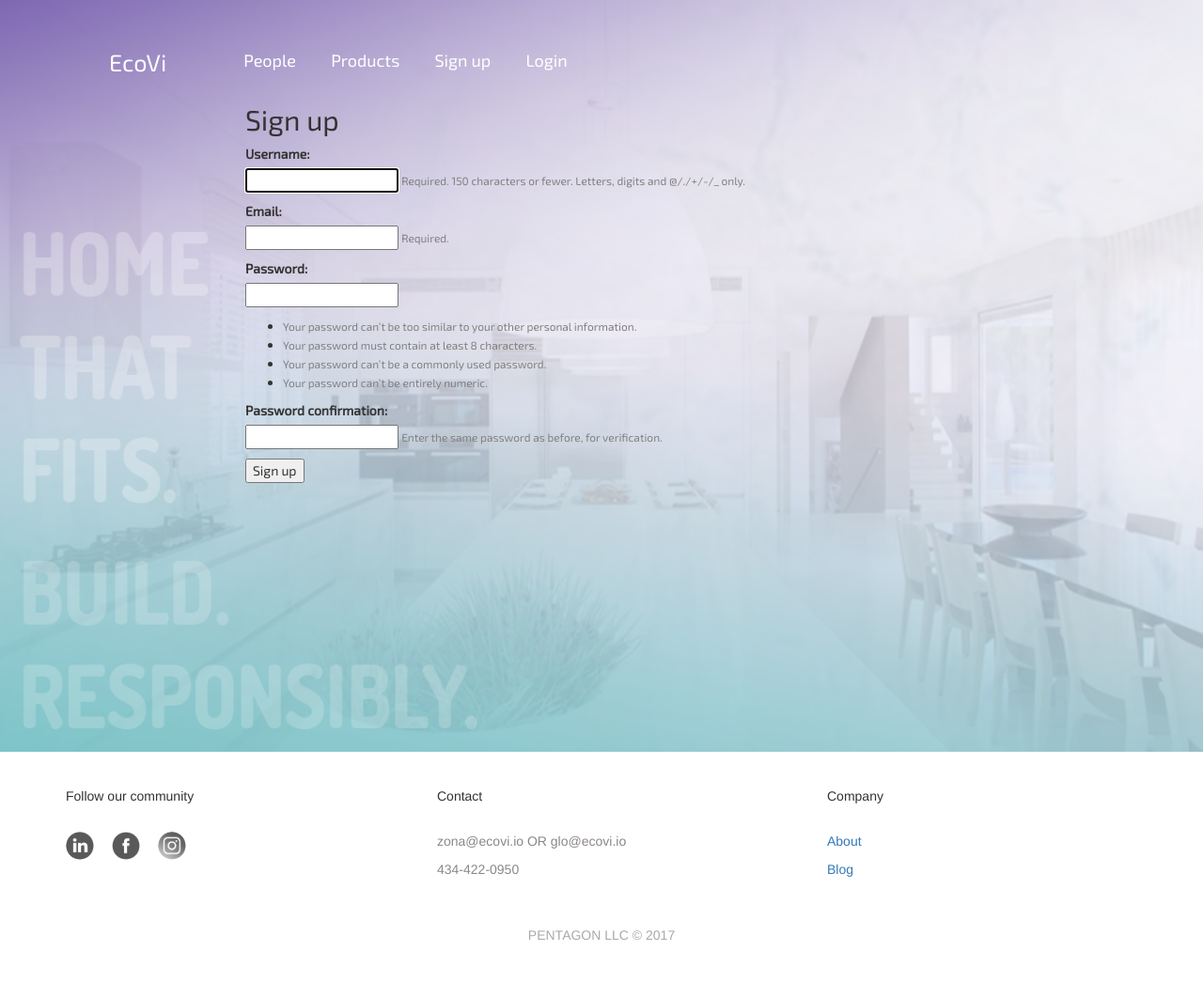
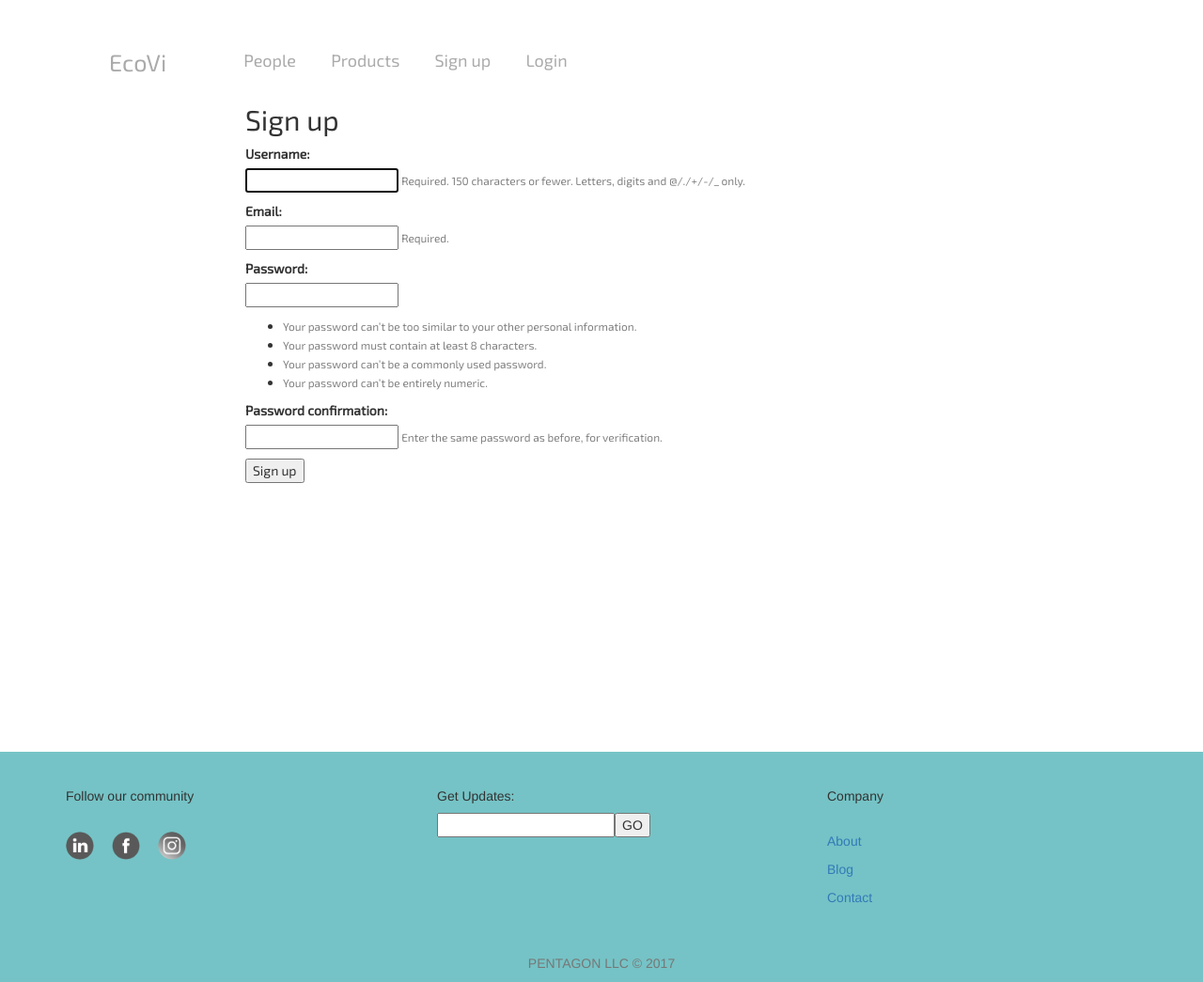
Before and after one commit to zona-li/ecovi, a Django app: page /homeowners/signup/ in a window 1280 px wide. Shown: the whole page at 94% size. Before the commit the page ends 1000 px from the top, so only its background shows below. Run offline with Django 3.2, Linux system fonts and the light colour scheme; some libraries are stand-ins or nearby versions.

Commit message:
front-end edit

```diff
--- a/app/homestarter/main/templates/main/header.html
+++ b/app/homestarter/main/templates/main/header.html
@@ -16,16 +16,7 @@
 		  height:100%
 		}
 		.bg {
-			/* The image used */
-			background-image: url("{% static "/pictures/home_background.png" %}");
-
-			/* Full height */
-			height: 100%;
-
-			/* Center and scale the image nicely */
-			background-position: center;
-			background-repeat: no-repeat;
-			background-size:100% 100vh;
+			min-height: 800px;
 			font-family:'Exo 2';
 			padding-top: 40px;
 		}
@@ -39,9 +30,12 @@
 		}
 
 		.btn-link {
-			color: #fff;
+			color: #aaa;
 		}
 
+		.ft {
+			background-color: #75c3c6;
+		}
 	</style>
 </head>
 
@@ -49,10 +43,10 @@
 <body>
 	<div class="bg">
 		<nav class="navbar navbar-toggleable-md navbar-light bg-faded">
-			<a class="navbar-brand" href='/' style="color:#FFFFFF; margin-left: 100px; margin-right: 50px; font-size: 180% ">EcoVi</a>
+			<a class="navbar-brand" href='/' style="color:#aaa; margin-left: 100px; margin-right: 50px; font-size: 180% ">EcoVi</a>
 			<div class="navbar-collapse" id="navbarSupportedContent">
 				<a href='/search/'><button type="button" class="btn btn-link btn-lg">People</button></a>
-				<a href='/'><button type="button" class="btn btn-link btn-lg">Products</button></a>
+				<a href='/product/'><button type="button" class="btn btn-link btn-lg">Products</button></a>
 				<a href='/homeowners/signup/'><button type="button" class="btn btn-link btn-lg">Sign up</button></a>
 				<a href='/accounts/login/'><button type="button" class="btn btn-link btn-lg">Login</button></a>
 			</div>
@@ -64,7 +58,7 @@
 		</nav>
 	</div>
 
-	<footer>
+	<footer class="ft">
 		<div class="container-fluid"> <!-- If Needed Left and Right Padding in 'md' and 'lg' screen means use container class -->
             <div class="row">
                 <div class="col-xs-4 col-sm-4 col-md-4 col-lg-4">
@@ -81,21 +75,20 @@
 					</a>
                 </div>
                 <div class="col-xs-4 col-sm-4 col-md-4 col-lg-4">
-                    <!-- <a href='/contact/'>Contact us</a> -->
-                    <h5>Contact</h5>
-                    <p style="padding-top: 20px; color: #8C8787">zona@ecovi.io OR glo@ecovi.io</p>
-                    <p style="color: #8C8787">434-422-0950</p>
+                    <h5>Get Updates:</h5>
+                    <input id="emailAddress" type="email"><button>GO</button>
                 </div>
                 <div class="col-xs-4 col-sm-4 col-md-4 col-lg-4">
                     <h5>Company</h5>
-                    <p style="padding-top: 20px; color: #8C8787"><a href='/about/'>About</a></p>
-                    <p style="color: #8C8787"><a href='/blog/'>Blog</a></p>
+                    <p style="padding-top: 20px; color: #777777"><a href='/about/'>About</a></p>
+                    <p style="color: #777777"><a href='/blog/'>Blog</a></p>
+                    <p style="color: #777777"><a href='/contact/'>Contact</a></p>
                 </div>
             </div>
         </div>
 
         <div class="row" style="padding-top: 40px;">
-			<p class="text-uppercase text-center" id = "footer_text" style="color: #A9A9A9">  # Copyright info # </p>
+			<p class="text-uppercase text-center" id = "footer_text" style="color: #777777">  # Copyright info # </p>
 		</div>
 	</footer>
 
@@ -105,7 +98,7 @@
 		var date = new Date()
 		var year = date.getFullYear();
 		var el = document.getElementById('footer_text');
-		el.innerHTML = '<p class="text-uppercase text-center" id = "footer_text" style="color: #A9A9A9">Pentagon LLC © ' + year + '</p>';
+		el.innerHTML = '<p class="text-uppercase text-center" id = "footer_text" style="color: #777777">Pentagon LLC © ' + year + '</p>';
 	</script>
 
 </body>
--- a/app/homestarter/main/templates/main/profile.html
+++ b/app/homestarter/main/templates/main/product.html
@@ -2,6 +2,6 @@
 {% load static %}
 
 {% block content %}
-	<p>Hello! You are logged in!</p>
+	<p>Products:</p>
 
 {% endblock %}
--- a/app/homestarter/main/urls.py
+++ b/app/homestarter/main/urls.py
@@ -4,7 +4,9 @@ from . import views
 urlpatterns = [
 	url(r'^$', views.index, name='homepage'),
 	url(r'^about/$', views.about, name='about'),
+	url(r'^product/$', views.product, name='product'),
 	url(r'^blog/$', views.blog, name='blog'),
+	url(r'^contact/$', views.contact, name='contact'),
 	url(r'^linkedin/$', views.linkedin, name='linkedin'),
 	url(r'^facebook/$', views.facebook, name='facebook'),
 	url(r'^instagram/$', views.instagram, name='instagram'),
--- a/app/homestarter/main/views.py
+++ b/app/homestarter/main/views.py
@@ -6,6 +6,12 @@ def index(request):
 
 def about(request):
 	return render(request, 'main/basic.html')
+
+def product(request):
+	return render(request, 'main/product.html')
+
+def contact(request):
+	return render(request, 'main/includes/contactInfo.html')
 
 def linkedin(request):
 	return redirect('https://www.linkedin.com/company-beta/11119216/')
```
Also changed, not shown: app/homestarter/main/templates/main/home.html (+1 -6 lines).
